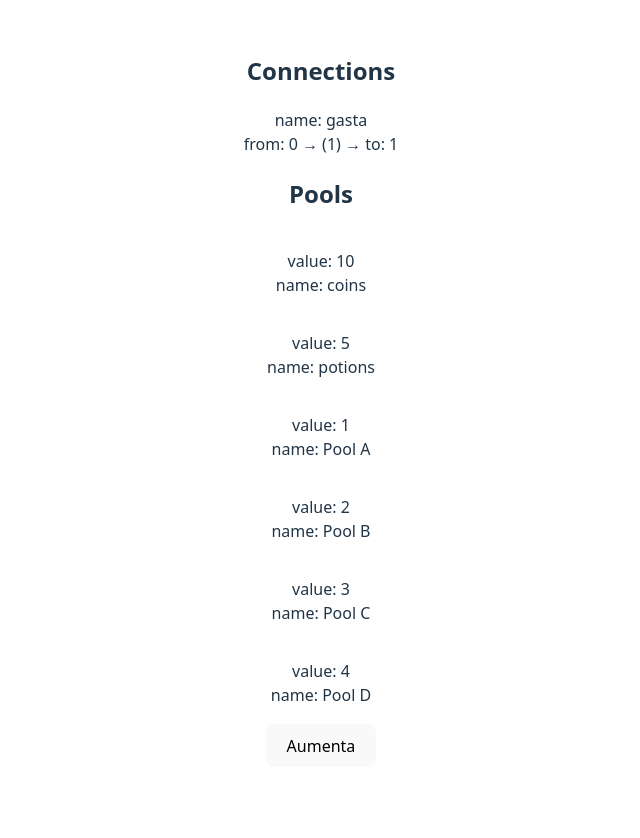
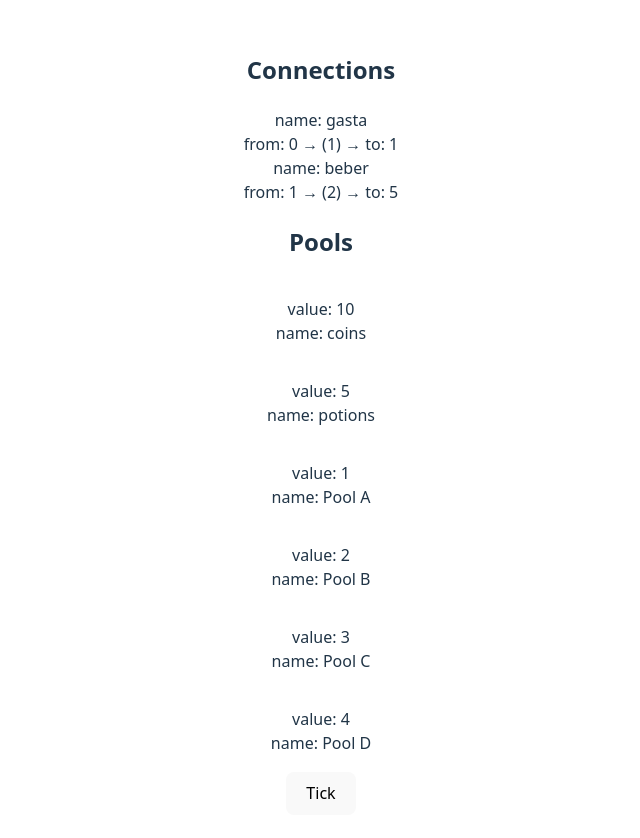
Before and after one commit to GustaRM/machweb, a React (Vite) app: page / in a window 1280 px wide. Shown: the top 838 px of the page, without its empty margins (319-959 px from the left). Before the commit the page ends 800 px from the top, so only its background shows below. Built offline with nearby package versions, Linux system fonts and the light colour scheme.

Commit message:
adiciona tick

```diff
--- a/src/App.tsx
+++ b/src/App.tsx
@@ -14,7 +14,9 @@ function App() {
     { value: 4, name: "Pool D" }])
 
   const [connections, setConnections] = useState([
-    {name: "gasta", from: 0, to: 1, value: 1}
+    { name: "gasta", from: 0, to: 1, value: 1 },
+    { name: "beber", from: 1, to: 5, value: 2 }
+
   ])
 
   return (
@@ -26,12 +28,18 @@ function App() {
       {pools.map((pool) => { return <Pool key={pool.name} name={pool.name} value={pool.value} /> })}
 
       <button onClick={() => {
-        const novoPools = [...pools];
-        novoPools[0].value++;
-        novoPools[1].value--;
-        setPools(novoPools);
+        for (let i = 0; i < connections.length; i++) {
+          const connection = connections[i];
+          const source = pools[connection.from];
+          const target = pools[connection.to];
+
+          const novoPools = [...pools];
+          source.value-= connection.value;
+          target.value+= connection.value;
+          setPools(novoPools);
+        }
       }}>
-        Aumenta
+        Tick
       </button>
 
     </>
```
